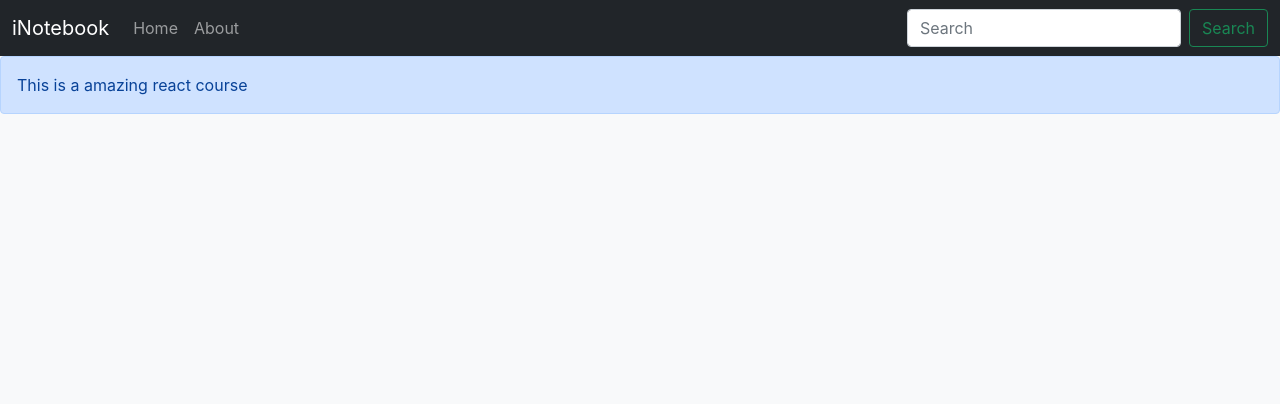
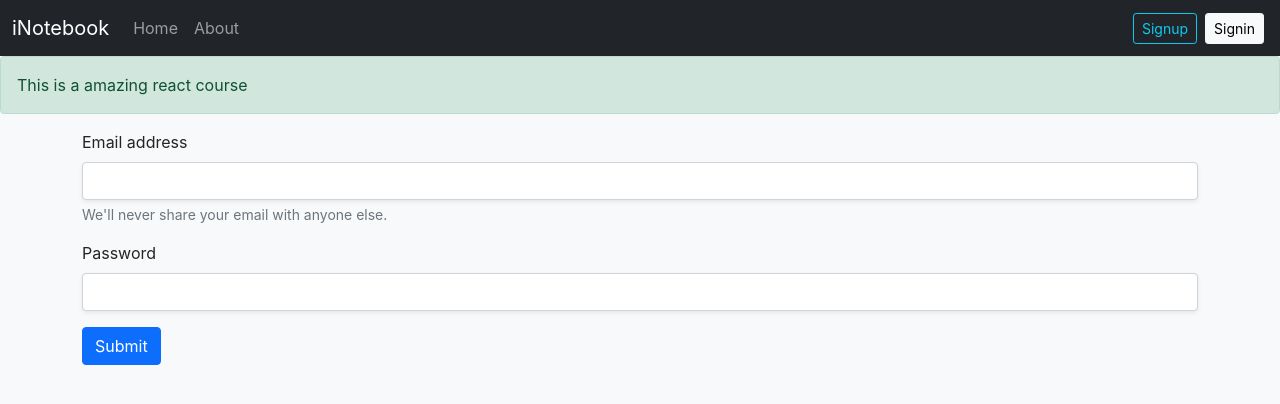
Before and after one commit to Rakeshgombi/iNotebook, a React (Create React App) app: page /login in a window 1280 px wide. Shown: the top 404 px of the page. Built offline with nearby package versions, Linux system fonts and the light colour scheme.

Commit message:
Added Login Functionality

```diff
--- a/src/App.js
+++ b/src/App.js
@@ -5,7 +5,9 @@ import './App.css';
 import About from './Components/About';
 import { Alert } from './Components/Alert';
 import Home from './Components/Home';
+import Login from "./Components/Login";
 import Navbar from './Components/Navbar';
+import Signup from "./Components/Signup";
 import NoteState from './Context/NoteState';
 
 function App() {
@@ -19,6 +21,12 @@ function App() {
             <Route exact path="/">
               <Home />
             </Route>
+            <Route exact path="/login">
+              <Login/>
+            </Route>
+            <Route exact path="/signup">
+              <Signup/>
+            </Route>
             <Route exact path="/about">
               <About />
             </Route>
--- a/src/Components/Addnote.js
+++ b/src/Components/Addnote.js
@@ -33,7 +33,7 @@ const Addnote = () => {
           <label htmlFor="tag" className="form-label">Tag</label>
           <input className="form-control" id="tag" name="tag" value={note.tag} onChange={onChange} />
         </div>
-        <button disabled={note.title.length < 5 || note.description.length < 5} type="submit" className="btn btn-primary" onClick={handleClick}>Add Note</button>
+        <button disabled={note.title.length < 5 || note.description.length < 5} type="submit" className="btn btn-outline-success" onClick={handleClick}>Add Note</button>
       </form>
     </div>
   )
--- a/src/Components/Alert.js
+++ b/src/Components/Alert.js
@@ -3,7 +3,7 @@ import React from 'react'
 export const Alert = (props) => {
   return (
     <div>
-      <div className="alert alert-primary" role="alert">
+      <div className="alert alert-success" role="alert">
         {props.message}
       </div>
     </div>
--- /dev/null
+++ b/src/Components/Login.jsx
@@ -0,0 +1,49 @@
+import React, { useState } from 'react'
+import { useHistory } from 'react-router-dom';
+
+const Login = () => {
+  const [credentials, setCredentials] = useState({ email: "", password: "" });
+  let history = useHistory();
+  const host = "http://localhost:5000"
+
+  const handleSubmit = async (e) => {
+    e.preventDefault();
+    const response = await fetch(`${host}/api/auth/login`, {
+      method: 'POST',
+      headers: {
+        'Content-Type': 'application/json'
+      },
+      body: JSON.stringify({ email: credentials.email, password: credentials.password })
+    });
+    const json = await response.json();
+    console.log(json);
+    if (json.success) {
+      // Save the authtoken and redirect
+      localStorage.setItem("token", json.authtoken);
+      history.push("/")
+    } else {
+      alert("Invalid Credentials");
+    }
+  }
+  const onChange = (e) => {
+    setCredentials({ ...credentials, [e.target.name]: e.target.value })   // ... is a spread operator
+  }
+  return (
+    <div>
+      <form onSubmit={handleSubmit}>
+        <div className="mb-3" >
+          <label htmlFor="email" className="form-label">Email address</label>
+          <input type="email" className="form-control border-none shadow-sm" id="email" name="email" aria-describedby="email" value={credentials.email} onChange={onChange} />
+          <div id="emailHelp" className="form-text">We'll never share your email with anyone else.</div>
+        </div>
+        <div className="mb-3">
+          <label htmlFor="password" className="form-label">Password</label>
+          <input type="password" className="form-control border-none shadow-sm" id="password" name="password" value={credentials.password} onChange={onChange} />
+        </div>
+        <button type="submit" className="btn btn-primary">Submit</button>
+      </form>
+    </div>
+  )
+}
+
+export default Login
--- a/src/Components/Navbar.js
+++ b/src/Components/Navbar.js
@@ -24,8 +24,8 @@ const Navbar = () => {
             </li>
           </ul>
           <form className="d-flex">
-            <input className="form-control me-2" type="search" placeholder="Search" aria-label="Search" />
-            <button className="btn btn-outline-success" type="submit">Search</button>
+          <Link to="/signup" className="btn btn btn-outline-info mx-1 btn-sm" role="button">Signup</Link>
+          <Link to="/login" className="btn btn-light mx-1 btn-sm" role="button">Signin</Link>
           </form>
         </div>
       </div>
--- a/src/Components/Noteitem.js
+++ b/src/Components/Noteitem.js
@@ -14,7 +14,7 @@ const Noteitem = (props) => {
         <div className="d-flex justify-content-between">
           <h5 className="card-title text-wrap">{note.title}</h5>
           <div className="actions d-flex fs-5">
-            <span className="text-primary mx-1"  role="button" onClick={() => { updateNote(note) }}><i className="far fa-edit" role="button"></i></span>
+            <span className="text-success mx-1"  role="button" onClick={() => { updateNote(note) }}><i className="far fa-edit" role="button"></i></span>
             <span className="text-danger mx-1"  role="button" onClick={() => { deleteNote(note._id) }}><i className="far fa-trash-alt"></i></span>
           </div>
         </div>
--- a/src/Components/Notes.js
+++ b/src/Components/Notes.js
@@ -55,12 +55,11 @@ const Notes = () => {
                   <label htmlFor="etag" className="form-label">Tag</label>
                   <input className="form-control" id="etag" name="etag" onChange={onChange} value={note.etag} />
                 </div>
-                <button type="submit" className="btn btn-primary" onClick={handleClick}>Add Note</button>
               </form>
             </div>
             <div className="modal-footer">
-              <button ref={refClose} type="button" className="btn btn-secondary" data-bs-dismiss="modal">Close</button>
-              <button  disabled={note.etitle.length < 5 || note.edescription.length < 5} type="button" className="btn btn-primary" onClick={handleClick}>Save changes</button>
+              <button ref={refClose} type="button" className="btn btn-outline-secondary btn-sm" data-bs-dismiss="modal">Close</button>
+              <button  disabled={note.etitle.length < 5 || note.edescription.length < 5} type="button" className="btn btn-outline-success btn-sm" onClick={handleClick}>Save changes</button>
             </div>
           </div>
         </div>
--- /dev/null
+++ b/src/Components/Signup.jsx
@@ -0,0 +1,11 @@
+import React from 'react'
+
+const Signup = () => {
+  return (
+    <div>
+      I am Signup
+    </div>
+  )
+}
+
+export default Signup
```
Also changed, not shown: 1 other file (tests, documents, lock files or other folders).
